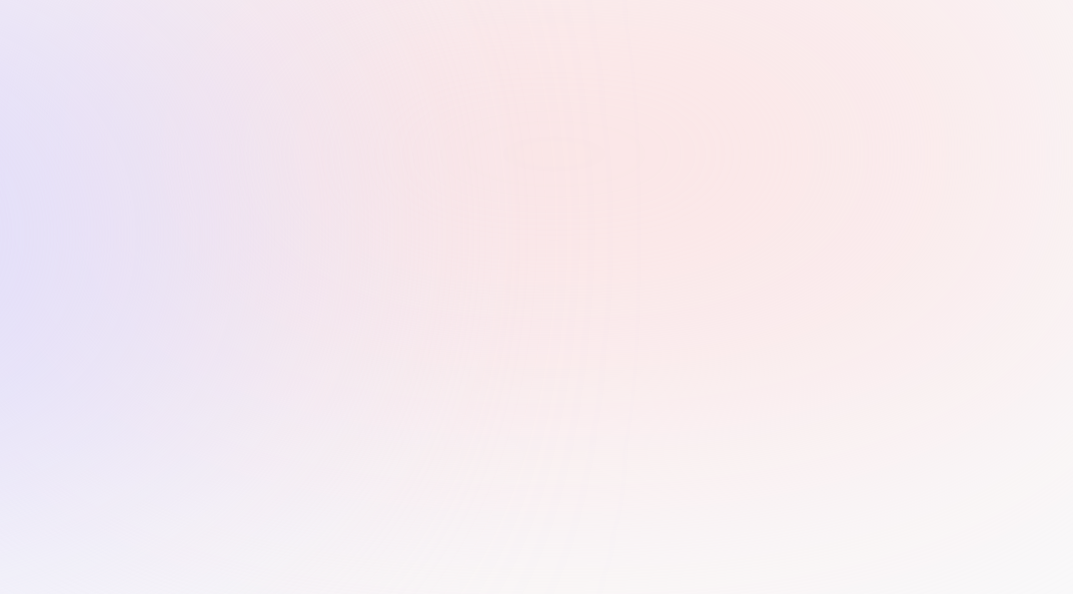
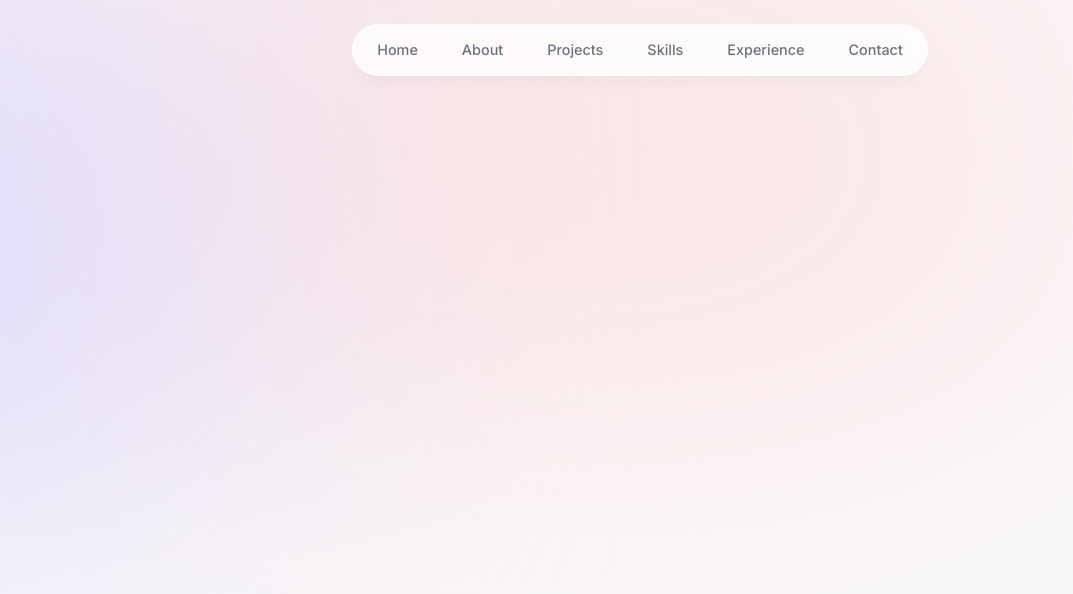
Before and after one commit to Hanseul516/Portfolio, a Next.js app in the folder portfolio/: page / in a window 1280 px wide. Shown: the top 594 px of the page, without its empty margins (0-1073 px from the left). Built offline with nearby package versions, Linux system fonts and the light colour scheme.

Commit message:
portfolio

```diff
--- a/portfolio/components/header.tsx
+++ b/portfolio/components/header.tsx
@@ -1,13 +1,38 @@
+"use client";
+
 import React from "react";
 import { motion } from "framer-motion";
+import { links } from "@/lib/data";
+import Link from "next/link";
 
 export default function Header() {
   return (
     <header className="z-[999] relative">
       <motion.div
         className="fixed top-0 left-1/2 -translate-x-1/2 h-[4.5rem] w-full rounded-none border border-white border-opacity-40 bg-white bg-opacity-80 shadow-lg shadow-black/[0.03] backdrop-blur-[0.5rem] sm:top-6 sm:h-[3.25rem] sm:w-[36rem] sm:rounded-full"
-        initial={{ y: -100, opacity: 0 }}
+        initial={{ y: -100, x: "-50%", opacity: 0 }}
+        animate={{ y: 0, x: "-50%", opacity: 1 }}
       ></motion.div>
+
+      <nav className="fixed top-[0.15rem] left-1/2 h-12 -translate-x-1/2 py-2 sm:top-[1.7rem] sm:h-[initial] sm:py-0">
+        <ul className="flex w-[22rem] flex-wrap items-center justify-center gap-y-1 text-[0.9rem] font-medium text-gray-500 sm:w-[initial] sm:flex-nowrap sm:gap-5">
+          {links.map((link) => (
+            <motion.li
+              className="h-3/4 flex items-center justify-center"
+              key={link.hash}
+              initial={{ y: -100, opacity: 0 }}
+              animate={{ y: 0, opacity: 1 }}
+            >
+              <Link
+                className="flex w-full items-center justify-center px-3 py-3 hover:text-gray-950 transition"
+                href={link.hash}
+              >
+                {link.name}
+              </Link>
+            </motion.li>
+          ))}
+        </ul>
+      </nav>
     </header>
   );
 }
```
Also changed, not shown: portfolio/app/layout.tsx (+2 -5 lines).
